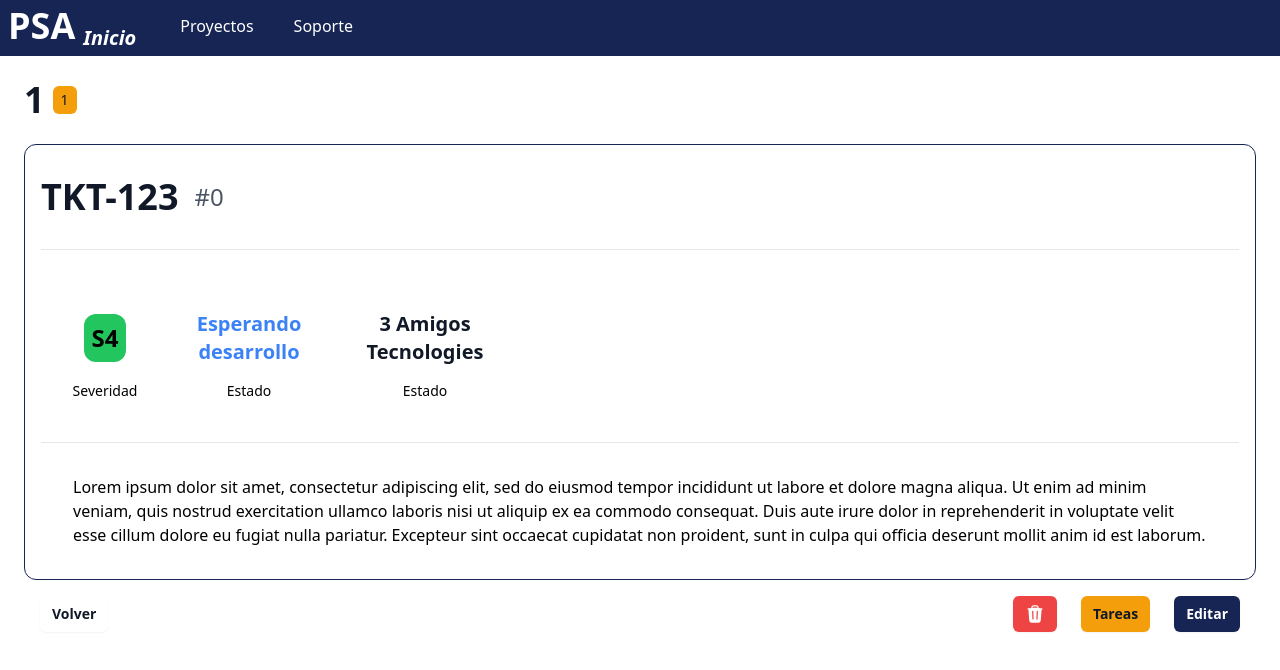
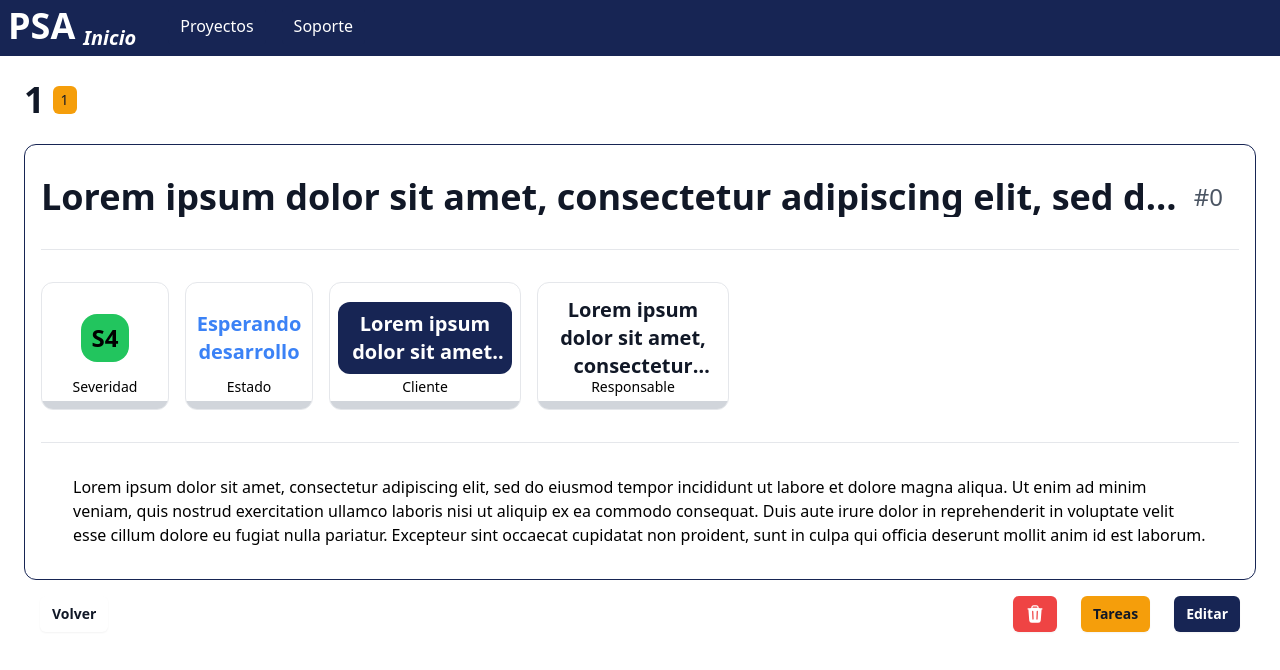
Before and after one commit to MatiasPriano/Sistema-De-Gestion-Front, a Next.js app: page /products/1/1/1 in a window 1280 px wide. Shown: the top 670 px of the page. Built offline with nearby package versions, Linux system fonts and the light colour scheme.

Commit message:
Mejoras a pantalla de ticket

```diff
--- a/components/card/detailCard.tsx
+++ b/components/card/detailCard.tsx
@@ -5,13 +5,15 @@ interface DetailCardProps {
 }
 
 export default function DetailCard({ mainContent, title, wide = false }: DetailCardProps) {
-    const width = wide ? "w-48" : "w-32"
+    const width = wide ? "w-48" : "w-32";
+
     return (
-        <div className={`relative flex flex-col items-center justify-center rounded-xl ${width} h-32 border border-transparent hover:border-amber-500 transition duration-300 ease-in-out`}>
-            <div className="flex flex-col items-center justify-center flex-grow pb-4">
+        <div className={`overflow-hidden relative flex flex-col items-center justify-center rounded-xl ${width} h-32 border border-gray-200 transition duration-300 ease-in-out hover:border-t hover:border-r hover:border-l hover:border-blue-950`}>
+            <div className=" block flex flex-col items-center justify-center flex-grow pb-4">
                 {mainContent}
             </div>
-            <label className="text-sm absolute bottom-2">{title}</label>
+            <div className="absolute bottom-0 left-0 right-0 h-2 bg-gray-300"></div>
+            <label className="text-sm absolute bottom-3">{title}</label>
         </div>
     );
 }
--- a/components/ticketDetails.tsx
+++ b/components/ticketDetails.tsx
@@ -21,7 +21,7 @@ export default function TicketDetails({ ticket }: { ticket: Ticket }) {
     return (
         <div className="px-4 py-8 space-y-8 rounded-xl border border-blue-950 overflow-hidden">
             <div className="flex items-center">
-                <h1 className="text-4xl font-bold text-gray-900 font-sans">{ticket.title}</h1>
+                <h1 className="text-4xl font-bold text-gray-900 font-sans line-clamp-1">{ticket.title}</h1>
                 <h2 className="text-black mx-4 text-2xl text-gray-600">
                     {"#" + ticket.id}
                 </h2>
@@ -32,7 +32,7 @@ export default function TicketDetails({ ticket }: { ticket: Ticket }) {
                 <DetailCard
                     mainContent={
                         <div>
-                            <h1 className={`text-2xl font-extrabold text-black ${coloursMap[severityColours[ticket.severity]]} p-2 rounded-xl`}>
+                            <h1 className={`flex items-center justify-center text-2xl font-extrabold text-black ${coloursMap[severityColours[ticket.severity]]} w-12 h-12 rounded-2xl`}>
                                 {ticket.severity}
                             </h1>
                         </div>
@@ -47,11 +47,23 @@ export default function TicketDetails({ ticket }: { ticket: Ticket }) {
                     title="Estado" />
                 <DetailCard
                     mainContent={
-                        <h1 className="text-center text-xl font-extrabold text-gray-900 flex items-center justify-center px-4">
-                            {ticket.client}
-                        </h1>
+                        <div className="text-center text-xl font-extrabold text-white flex items-center justify-center bg-blue-950 p-2 rounded-xl mx-2">
+                            <div className="line-clamp-2 word-wrap">
+                                {ticket.client}
+                            </div>
+                        </div>
                     }
-                    title="Estado"
+                    title="Cliente"
+                    wide={true} />
+                <DetailCard
+                    mainContent={
+                        <div className="text-center text-xl font-extrabold text-gray-900 flex items-center justify-center px-4">
+                            <div className="line-clamp-3 word-wrap">
+                                {ticket.responsable}
+                            </div>
+                        </div>
+                    }
+                    title="Responsable"
                     wide={true} />
             </div>
             <hr/>
--- a/pages/products/[product]/[version]/[id].tsx
+++ b/pages/products/[product]/[version]/[id].tsx
@@ -12,14 +12,23 @@ export default function ViewTicket() {
     const router = useRouter();
     const { product, version, id } = router.query;
 
+    // const ticketExample: Ticket = {
+    //     id: 0,
+    //     title: "TKT-123",
+    //     responsable: "Juanito",
+    //     description: "Lorem ipsum dolor sit amet, consectetur adipiscing elit, sed do eiusmod tempor incididunt ut labore et dolore magna aliqua. Ut enim ad minim veniam, quis nostrud exercitation ullamco laboris nisi ut aliquip ex ea commodo consequat. Duis aute irure dolor in reprehenderit in voluptate velit esse cillum dolore eu fugiat nulla pariatur. Excepteur sint occaecat cupidatat non proident, sunt in culpa qui officia deserunt mollit anim id est laborum.",
+    //     status: "Esperando desarrollo",
+    //     severity: "S4",
+    //     client: "3 Amigos Tecnologies"
+    // }
     const ticketExample: Ticket = {
         id: 0,
-        title: "TKT-123",
-        responsable: "Juanito",
+        title: "Lorem ipsum dolor sit amet, consectetur adipiscing elit, sed do eiusmod tempor incididunt ut labore et dolore magna aliqua. Ut enim ad minim veniam, quis nostrud exercitation ullamco laboris nisi ut aliquip ex ea commodo consequat. Duis aute irure dolor in reprehenderit in voluptate velit esse cillum dolore eu fugiat nulla pariatur. Excepteur sint occaecat cupidatat non proident, sunt in culpa qui officia deserunt mollit anim id est laborum.",
+        responsable: "Lorem ipsum dolor sit amet, consectetur adipiscing elit, sed do eiusmod tempor incididunt ut labore et dolore magna aliqua. Ut enim ad minim veniam, quis nostrud exercitation ullamco laboris nisi ut aliquip ex ea commodo consequat. Duis aute irure dolor in reprehenderit in voluptate velit esse cillum dolore eu fugiat nulla pariatur. Excepteur sint occaecat cupidatat non proident, sunt in culpa qui officia deserunt mollit anim id est laborum.",
         description: "Lorem ipsum dolor sit amet, consectetur adipiscing elit, sed do eiusmod tempor incididunt ut labore et dolore magna aliqua. Ut enim ad minim veniam, quis nostrud exercitation ullamco laboris nisi ut aliquip ex ea commodo consequat. Duis aute irure dolor in reprehenderit in voluptate velit esse cillum dolore eu fugiat nulla pariatur. Excepteur sint occaecat cupidatat non proident, sunt in culpa qui officia deserunt mollit anim id est laborum.",
         status: "Esperando desarrollo",
         severity: "S4",
-        client: "3 Amigos Tecnologies"
+        client: "Lorem ipsum dolor sit amet, consectetur adipiscing elit, sed do eiusmod tempor incididunt ut labore et dolore magna aliqua. Ut enim ad minim veniam, quis nostrud exercitation ullamco laboris nisi ut aliquip ex ea commodo consequat. Duis aute irure dolor in reprehenderit in voluptate velit esse cillum dolore eu fugiat nulla pariatur. Excepteur sint occaecat cupidatat non proident, sunt in culpa qui officia deserunt mollit anim id est laborum."
     }
 
     const [isDeleteDialogOpen, setIsDeleteDialogOpen] = useState(false)
```
